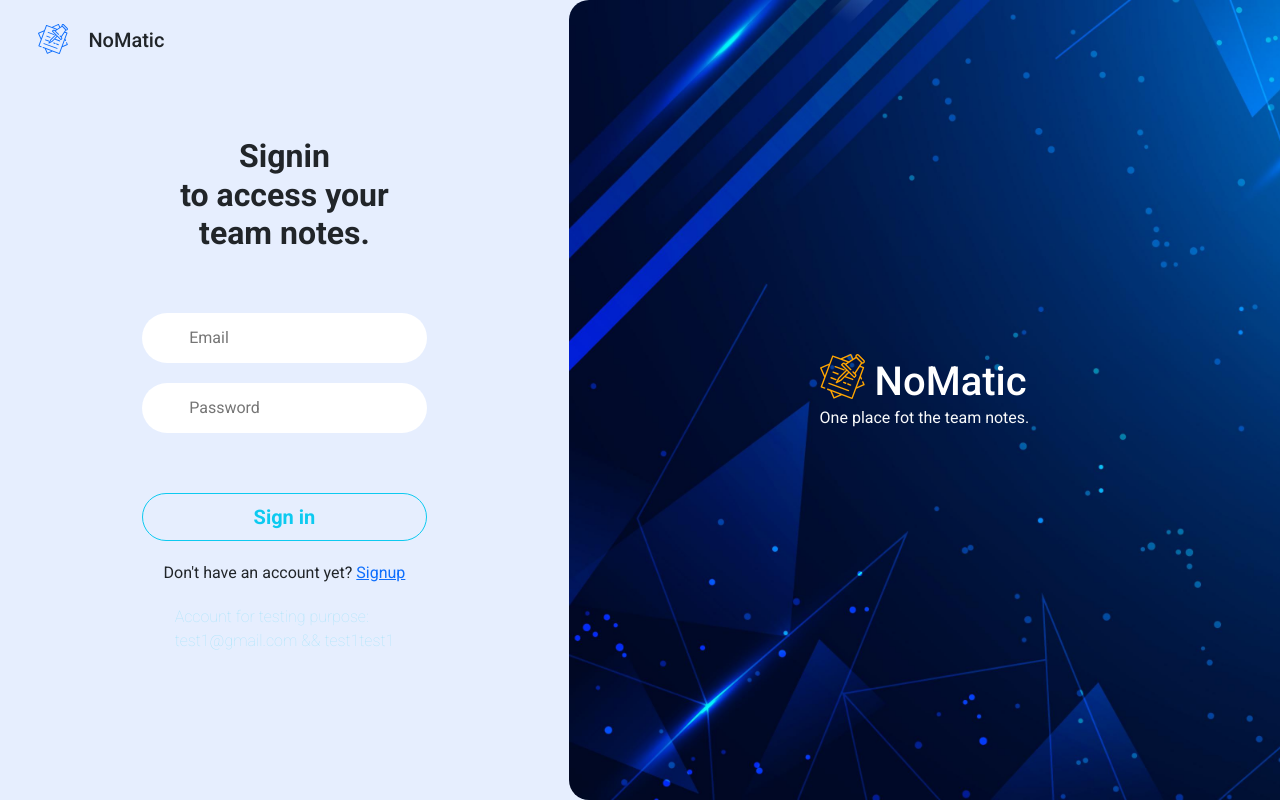
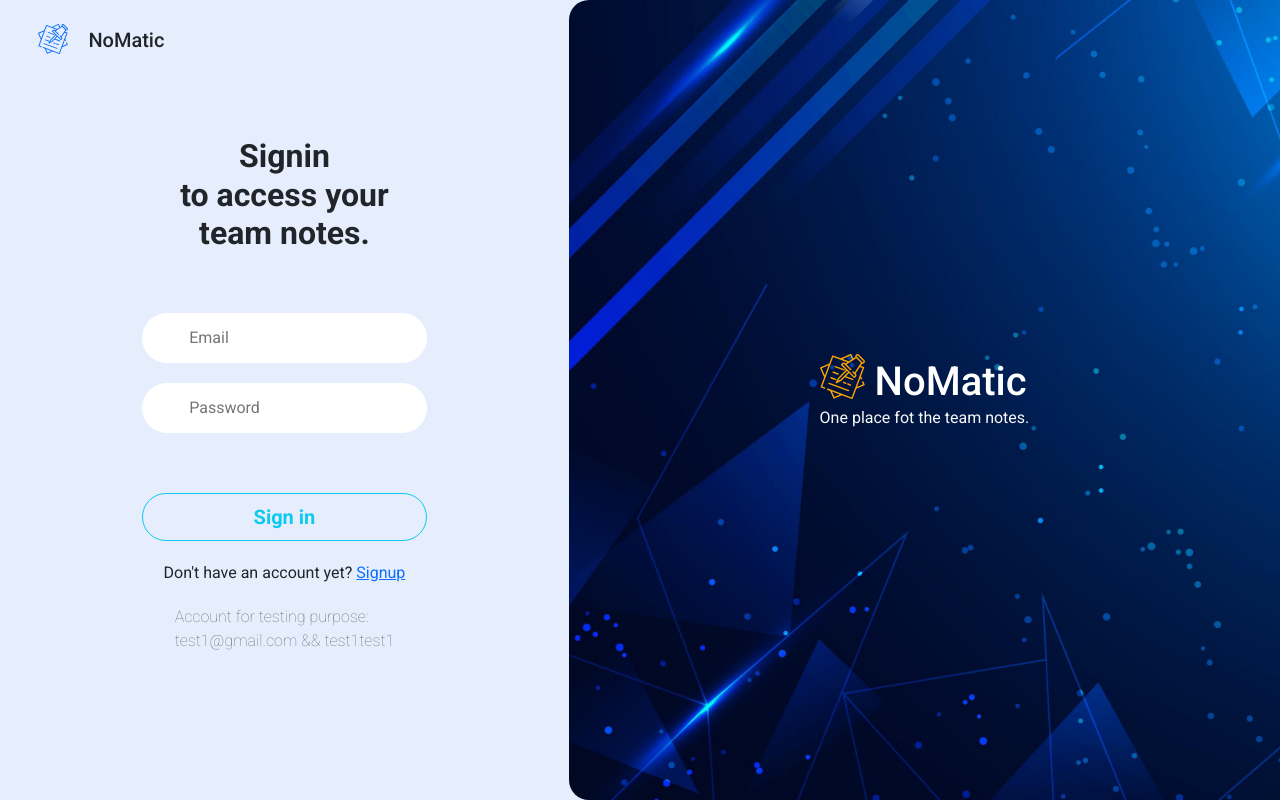
Before and after one commit to favio102/notes-manager-react, a React (Create React App) app: page /signin in a window 1280 px wide. Built offline with nearby package versions, Linux system fonts and the light colour scheme; no server answers.

Commit message:
signin page updated

```diff
--- a/src/pages/Signin/Signin.jsx
+++ b/src/pages/Signin/Signin.jsx
@@ -45,7 +45,7 @@ export function Signin() {
         <span>
           Don't have an account yet? <Link to="/signup">Signup</Link>
         </span>
-        <span className="fw-lighter text-info fs-6 opacity-25">
+        <span className="fw-lighter fs-6 text-muted">
           Account for testing purpose: <br />
           test1@gmail.com && test1test1
         </span>
```
